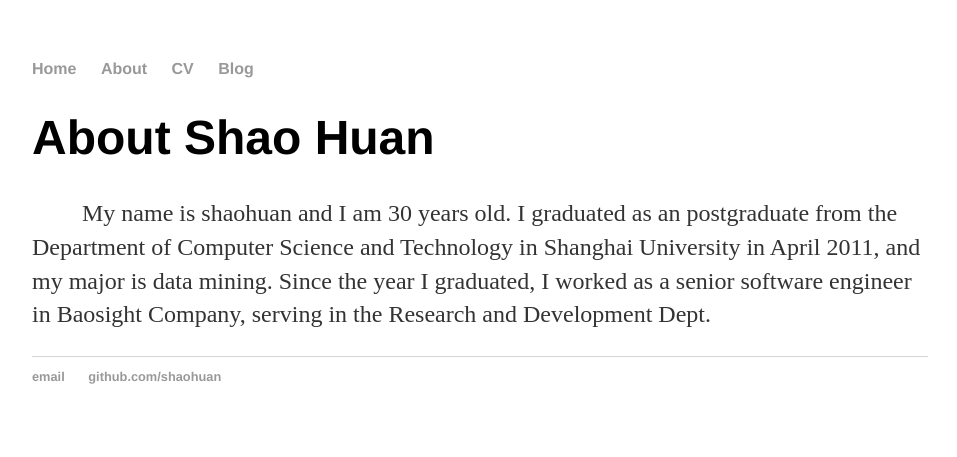
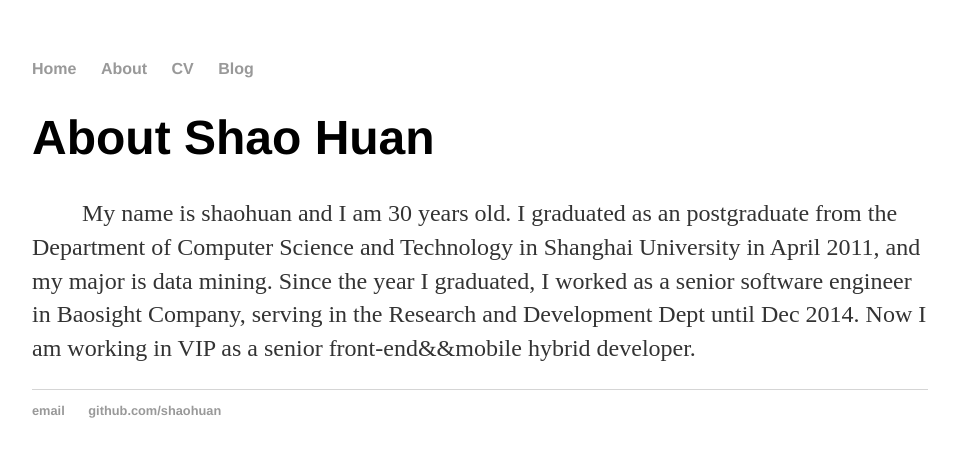
Before and after one commit to shaohuan/shaohuan.github.io, a Jekyll site: the page built from about/index.html, in a window 1280 px wide. Shown: the top 457 px of the page, without its empty margins (160-1117 px from the left). Built offline with Jekyll 4.4.1, drawn with Linux system fonts in a browser that asks for light colours.

Commit message:
Update index.html

```diff
--- a/about/index.html
+++ b/about/index.html
@@ -7,5 +7,6 @@ title: About Shao Huan
 	My name is shaohuan and I am 30 years old. I graduated as an postgraduate from the Department of Computer Science and
 	Technology in Shanghai University in April 2011, and my major is data mining.
 	Since the year I graduated, I worked as a senior software engineer in Baosight Company, serving in the Research and Development
-	Dept.
+	Dept until Dec 2014.
+	Now I am working in VIP as a senior front-end&&mobile hybrid developer.
 	<p>
```
